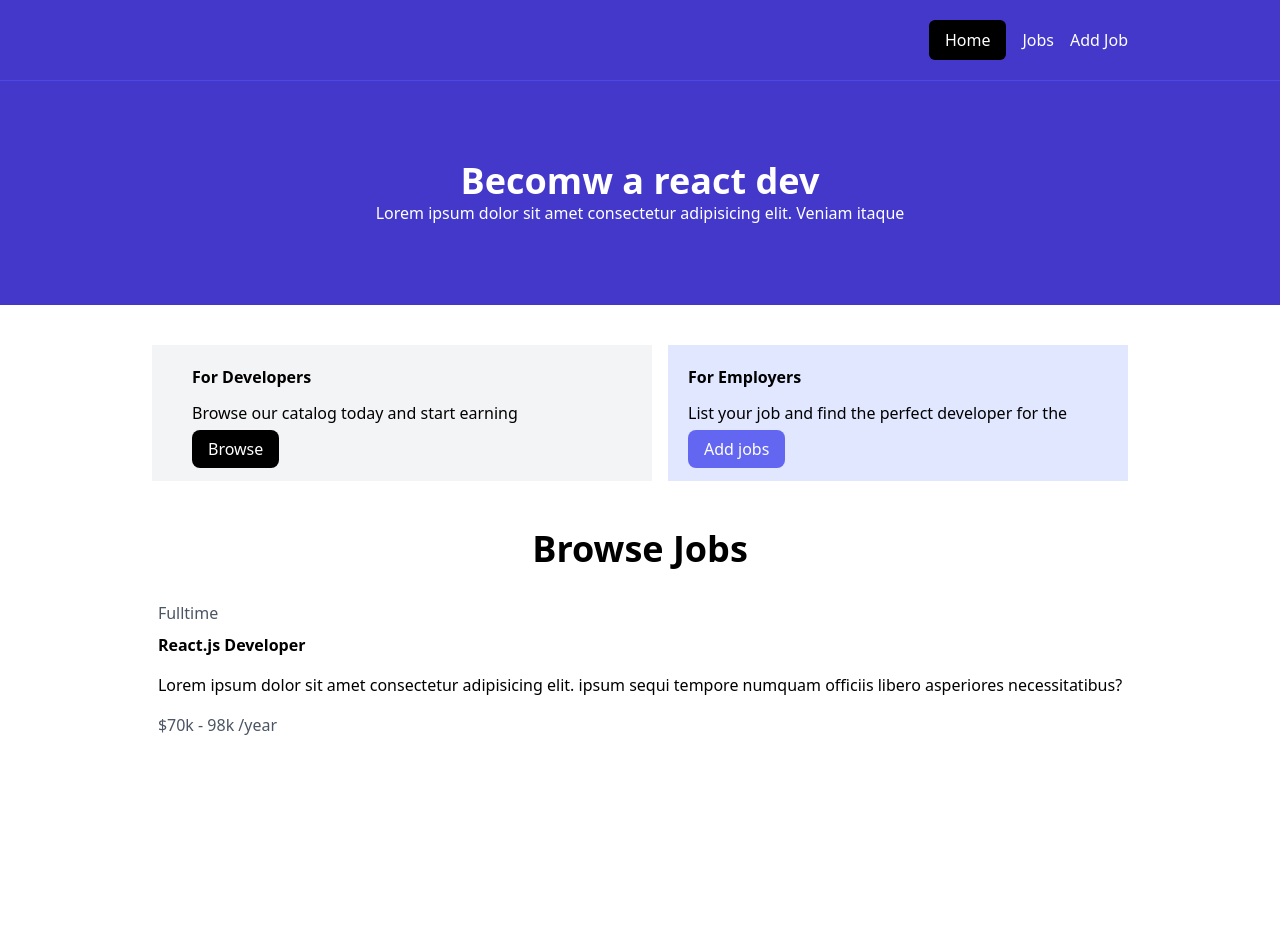
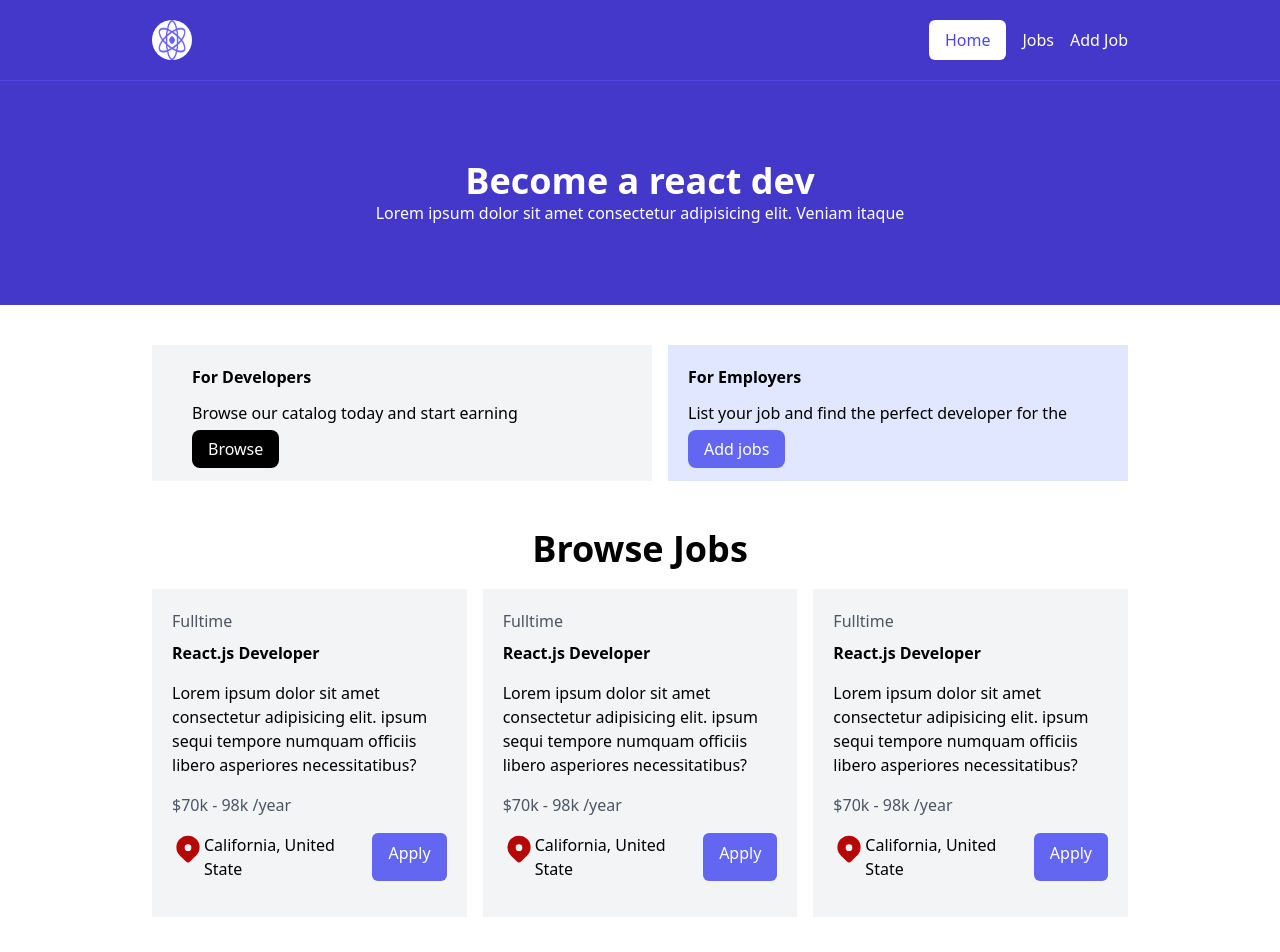
Before and after one commit to Usman-Click/React-cheat-sheet, a React (Vite) app: page / in a window 1280 px wide. Shown: the top 952 px of the page. Before the commit the page ends 800 px from the top, so only its background shows below. Built offline with nearby package versions, Linux system fonts and the light colour scheme.

Commit message:
completed main page

```diff
--- a/src/components/Hero.jsx
+++ b/src/components/Hero.jsx
@@ -7,7 +7,7 @@ function Hero() {
 
     <div className="flex flex-col items-center p-10 bg-indigo-700 text-white
                    md:p-20">
-      <h1 className='text-4xl font-black'>Becomw a react dev</h1>
+      <h1 className='text-4xl font-black'>Become a react dev</h1>
       <p>Lorem ipsum dolor sit amet consectetur adipisicing elit. Veniam itaque</p>
    </div>
 
--- a/src/components/Jobs.jsx
+++ b/src/components/Jobs.jsx
@@ -1,24 +1,88 @@
 import React from 'react'
+import pin from '../assets/img/location_pin.svg'
+import logo from '../assets/img/logo.png'
 
 function Jobs() {
   return (
     <>
 
         <section className="flex flex-col justify-between mt-12 items-center">
+            {/* Title */}
             <h1 className='text-4xl font-semibold'>Browse Jobs</h1>
 
-            <div className="flex flex-col space-x-4 md:flex-row mt-5">
+            {/* Jobs */}
+            <div className=" container mx-auto flex flex-col items-center space-y-4 md:flex-row mt-5 md:space-x-4 md:space-y-0">
 
-                <div className="flex flex-col bg-grey-100 p-3">
+                {/* Card */}
+                <div className="flex flex-col bg-grey-100 p-5  bg-gray-100">
                     <h6 className="text-gray-600">Fulltime</h6>
                     <h1 className='font-bold mt-2 mb-4'>React.js Developer</h1>
+
                     <p className="mb-4 ">
                         Lorem ipsum dolor sit amet consectetur adipisicing elit.  ipsum sequi tempore numquam officiis libero asperiores necessitatibus?
                     </p>
                     <h6 className="text-gray-600">$70k - 98k /year</h6>
+
+                    <div className="flex justify-between my-4">
+
+                        <div className="flex">
+                        <img src={pin} alt="" className='h-8 w-8' />
+                        <h4>California, United State</h4>
+                        </div>
+
+                        <a href="#" className="text-white bg-indigo-500 rounded-md py-2 px-4">Apply</a>
+
+                    </div>
+                </div>
+
+                  {/* Card */}
+                  <div className="flex flex-col bg-grey-100 p-5  bg-gray-100">
+                    <h6 className="text-gray-600">Fulltime</h6>
+                    <h1 className='font-bold mt-2 mb-4'>React.js Developer</h1>
+
+                    <p className="mb-4 ">
+                        Lorem ipsum dolor sit amet consectetur adipisicing elit.  ipsum sequi tempore numquam officiis libero asperiores necessitatibus?
+                    </p>
+                    <h6 className="text-gray-600">$70k - 98k /year</h6>
+
+                    <div className="flex justify-between my-4">
+
+                        <div className="flex">
+                        <img src={pin} alt="" className='h-8 w-8' />
+                        <h4>California, United State</h4>
+                        </div>
+
+                        <a href="#" className="text-white bg-indigo-500 rounded-md py-2 px-4">Apply</a>
+
+                    </div>
+                </div>
+
+                  {/* Card */}
+                  <div className="flex flex-col bg-grey-100 p-5  bg-gray-100">
+                    <h6 className="text-gray-600">Fulltime</h6>
+                    <h1 className='font-bold mt-2 mb-4'>React.js Developer</h1>
+
+                    <p className="mb-4 ">
+                        Lorem ipsum dolor sit amet consectetur adipisicing elit.  ipsum sequi tempore numquam officiis libero asperiores necessitatibus?
+                    </p>
+                    <h6 className="text-gray-600">$70k - 98k /year</h6>
+
+                    <div className="flex justify-between my-4">
+
+                        <div className="flex">
+                        <img src={pin} alt="" className='h-8 w-8' />
+                        <h4>California, United State</h4>
+                        </div>
+
+                        <a href="#" className="text-white bg-indigo-500 rounded-md py-2 px-4">Apply</a>
+
+                    </div>
                 </div>
 
             </div>
+
+            {/* Footer */}
+            <a href="#" className='bg-black rounded-md text-white py-2 px-6 my-10'>Browse more</a>
 
         </section>
 
--- a/src/components/Navbar.jsx
+++ b/src/components/Navbar.jsx
@@ -1,4 +1,6 @@
 import React from 'react'
+import logo from '../assets/img/logo.png'
+
 
 function Navbar() {
   return (
@@ -7,10 +9,10 @@ function Navbar() {
     <nav className="bg-indigo-700 p-5 border-b-indigo-600 border-b">
         <div className=" container mx-auto flex justify-between">
 
-            <img src="" alt="" />
+            <img src={logo} alt="" className="w-10 h-10 rounded-full" />
 
             <div className='flex justify-between items-center space-x-4'>
-                <a href="#" className='bg-black text-white rounded-md py-2 px-4 '>
+                <a href="#" className="bg-white text-indigo-600 rounded-md py-2 px-4">
                   Home
                 </a>
                 <a href="#" className=' text-white'>
```
Also changed, not shown: src/assets/img/location_pin.svg (added), src/assets/img/logo.png (added).
